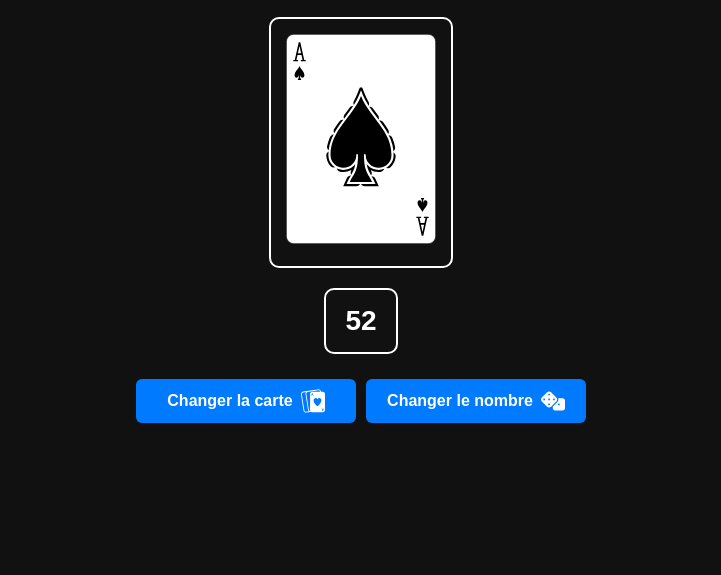
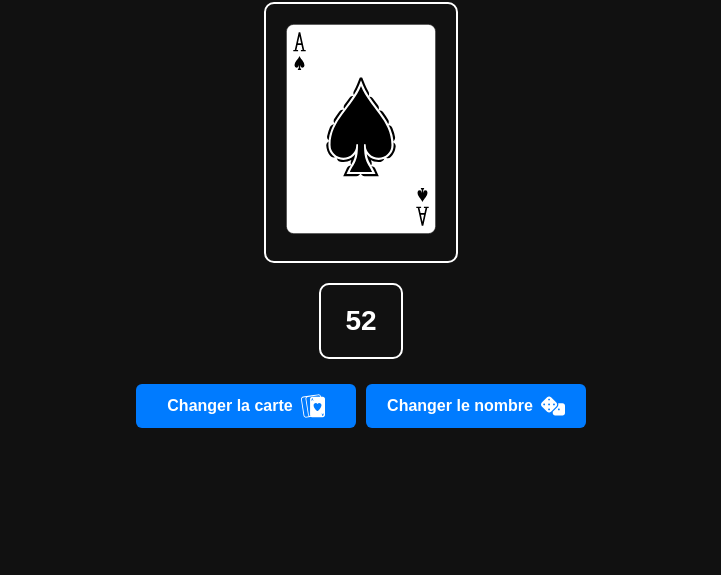
Before and after one commit to mm-devs/gen, a plain HTML site: page index.html in a window 1280 px wide. Shown: the part 225-800 px from the top of the page, without its empty margins (279-1000 px from the left). Drawn offline with Linux system fonts and the light colour scheme.

Commit message:
Add files via upload

```diff
--- a/style.css
+++ b/style.css
@@ -9,31 +9,42 @@ body {
   margin: 0;
 }
 .container {
+  flex: 1;
   display: flex;
   flex-direction: column;
+  justify-content: center;
   align-items: center;
+  padding: 10px;
+  text-align: center;
+  font-size: 14px;
 }
 .card, .number {
   margin: 10px;
-  padding: 15px;
+  padding: 20px;
   border: 2px solid #fff;
   border-radius: 10px;
   font-size: 28px;
   font-weight: bold;
   cursor: pointer;
   user-select: none;
-  display: inline-block; /* Ajuste le cadre à la taille */
 }
 .number {
   min-width: 40px;
   max-width: 40px;
   text-align: center;
 }
+
+.card {
+  min-width: 150px;
+  max-width: 150px;
+  text-align: center;
+}
+
 .card:hover, .number:hover {
   background: #333;
 }
 
-/* --- Boutons verts --- */
+/* --- Boutons --- */
 #controls {
   margin-top: 15px;
   display: flex;
```
